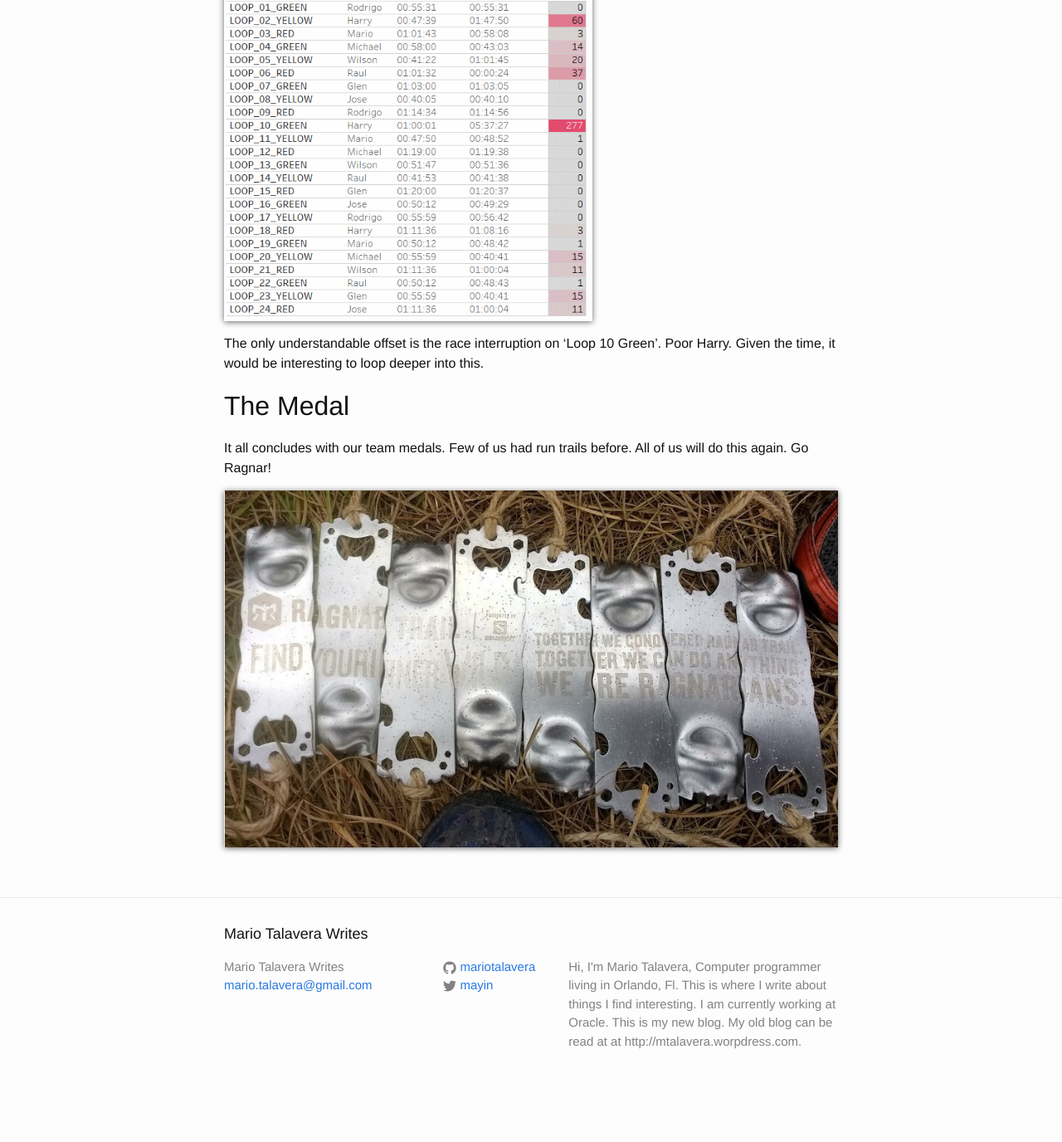
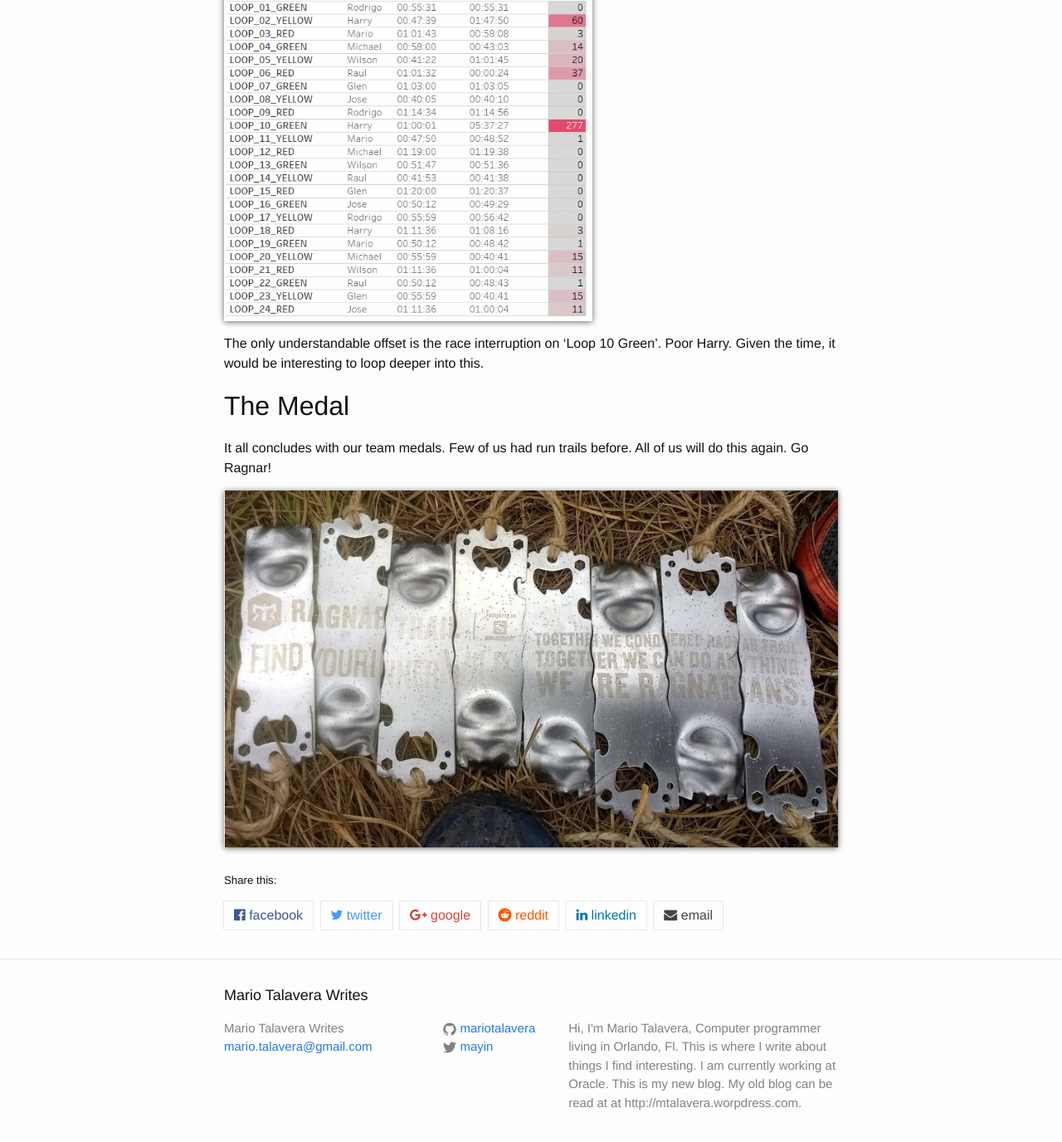
Before and after one commit to mariotalavera/mariotalavera.com, a Jekyll site: the page built from _posts/2018-01-12-Ragnar Alafia-2018.markdown, in a window 1280 px wide and 1400 px high, scrolled down 6879 px. Shown: the top 1376 px of the window at 83% size. Built offline with Jekyll 4.4.1, drawn with Linux system fonts in a browser that asks for light colours; nearby versions of some CDN libraries; comment, search, counter and statistics services are not loaded; before the commit the page ends 8205 px from its top, so only the background shows below that.

Commit message:
Adding share buttons

```diff
--- /dev/null
+++ b/_includes/share.html
@@ -0,0 +1,18 @@
+<link rel="stylesheet" href="https://maxcdn.bootstrapcdn.com/font-awesome/4.5.0/css/font-awesome.min.css">
+
+<div class="share-box">
+	<h5>Share this:</h5>
+
+	<a class="f" href="https://www.facebook.com/sharer/sharer.php?u=http://localhost:4000/webjeda-sharebar/" onclick="window.open(this.href, 'mywin','left=20,top=20,width=500,height=500,toolbar=1,resizable=0'); return false;" ><i class="fa fa-facebook-official fa"></i><span> facebook</span></a>
+
+	<a class="t" href="https://twitter.com/intent/tweet?text=&url=http://localhost:4000/webjeda-sharebar/" onclick="window.open(this.href, 'mywin','left=20,top=20,width=500,height=500,toolbar=1,resizable=0'); return false;"><i class="fa fa-twitter fa"></i><span> twitter</span></a>
+
+	<a class="g" href="https://plus.google.com/share?url=http://localhost:4000/webjeda-sharebar/" onclick="window.open(this.href, 'mywin','left=20,top=20,width=500,height=500,toolbar=1,resizable=0'); return false;" ><i class="fa fa-google-plus fa"></i><span> google</span></a>
+
+	<a class="r" href="http://www.reddit.com/submit?url=http://localhost:4000/webjeda-sharebar/" onclick="window.open(this.href, 'mywin','left=20,top=20,width=900,height=500,toolbar=1,resizable=0'); return false;" ><i class="fa fa-reddit fa"></i><span> reddit</span></a>
+
+	<a class="l" href="https://www.linkedin.com/shareArticle?mini=true&url=http://localhost:4000/webjeda-sharebar/&title=&summary=&source=webjeda" onclick="window.open(this.href, 'mywin',
+	'left=20,top=20,width=500,height=500,toolbar=1,resizable=0'); return false;" ><i class="fa fa-linkedin fa"></i><span> linkedin</span></a>
+
+	<a class="e" href="mailto:?subject=&amp;body=Check out this site http://localhost:4000/webjeda-sharebar/"><i class="fa fa-envelope fa"></i><span> email</span></a>
+</div>
--- a/_layouts/post.html
+++ b/_layouts/post.html
@@ -12,4 +12,5 @@
     {{ content }}
   </div>
 </article>
+{% include  share.html %}
 {% include comments.html %}
--- a/css/main.scss
+++ b/css/main.scss
@@ -51,3 +51,53 @@
         "layout",
         "syntax-highlighting"
 ;
+
+.share-box a {
+  display: inline-block;
+  -webkit-box-shadow: 0 0 1px #777;
+  box-shadow: 0 0 1px #777;
+  padding: 5px 12px;
+  margin-right: 5px;
+  margin-bottom: 5px;
+  text-decoration: none; }
+  .share-box a:hover {
+    text-decoration: none;
+    -webkit-transition: background-color 200ms linear;
+    -ms-transition: background-color 200ms linear;
+    transition: background-color 200ms linear; }
+
+.f {
+  color: #3b5998; }
+  .f:hover {
+    color: #fff;
+    background-color: #3b5998; }
+
+.t {
+  color: #4099FF; }
+  .t:hover {
+    color: #fff;
+    background-color: #4099FF; }
+
+.g {
+  color: #d34836; }
+  .g:hover {
+    color: #fff;
+    background-color: #d34836; }
+
+.r {
+  color: #ff5700; }
+  .r:hover {
+    color: #fff;
+    background-color: #ff5700; }
+
+.l {
+  color: #0077b5; }
+  .l:hover {
+    color: #fff;
+    background-color: #0077b5; }
+
+.e {
+  color: #444444; }
+  .e:hover {
+    color: #fff;
+    background-color: #444444; }
```
